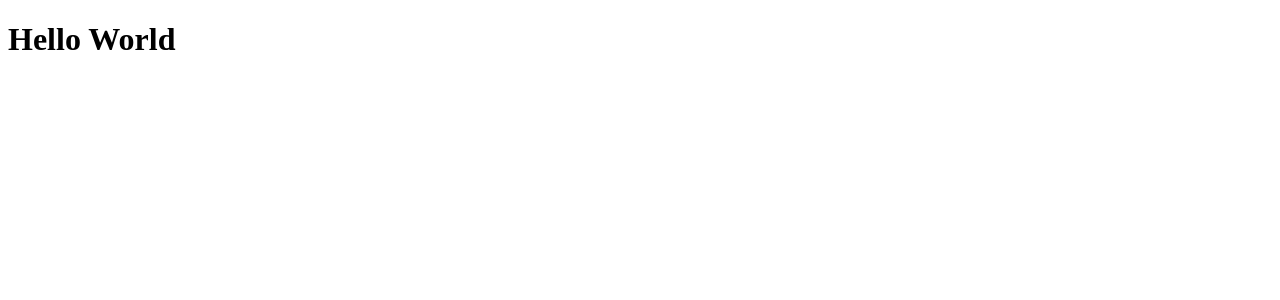
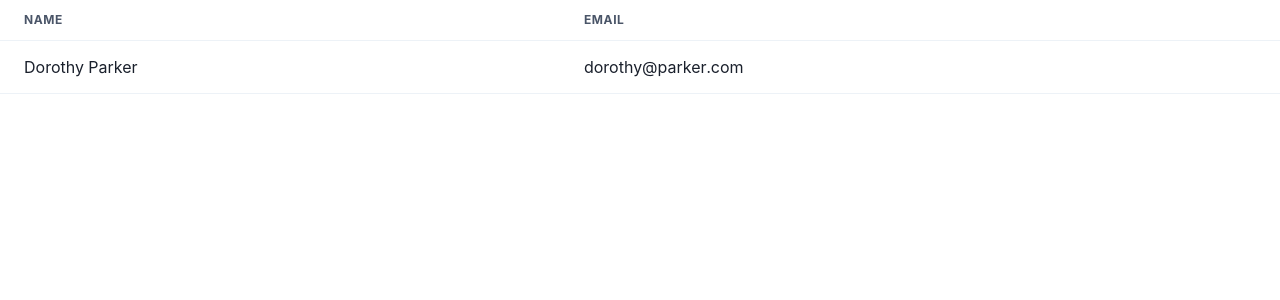
Before and after one commit to davidystephenson/rowmance, a React (Vite) app: page / in a window 1280 px wide. Shown: the top 300 px of the page. Built offline with nearby package versions, Linux system fonts and the light colour scheme.

Commit message:
Initialize chakra

```diff
--- a/package.json
+++ b/package.json
@@ -10,6 +10,10 @@
     "preview": "vite preview"
   },
   "dependencies": {
+    "@chakra-ui/react": "^2.10.7",
+    "@emotion/react": "^11.14.0",
+    "@emotion/styled": "^11.14.0",
+    "framer-motion": "^12.9.2",
     "react": "^19.0.0",
     "react-dom": "^19.0.0"
   },
--- a/src/App.tsx
+++ b/src/App.tsx
@@ -1,7 +1,24 @@
+import { ChakraProvider } from '@chakra-ui/react'
+import { Table, Thead, Tbody, Tr, Th, Td } from '@chakra-ui/react'
+
+
 export default function App () {
   return (
-    <>
-      <h1>Hello World</h1>
-    </>
+    <ChakraProvider>
+      <Table>
+        <Thead>
+          <Tr>
+            <Th>Name</Th>
+            <Th>Email</Th>
+          </Tr>
+        </Thead>
+        <Tbody>
+          <Tr>
+            <Td>Dorothy Parker</Td>
+            <Td>dorothy@parker.com</Td>
+          </Tr>
+        </Tbody>
+      </Table>
+    </ChakraProvider>
   )
 }
```
Also changed, not shown: 1 other file (tests, documents, lock files or other folders).
